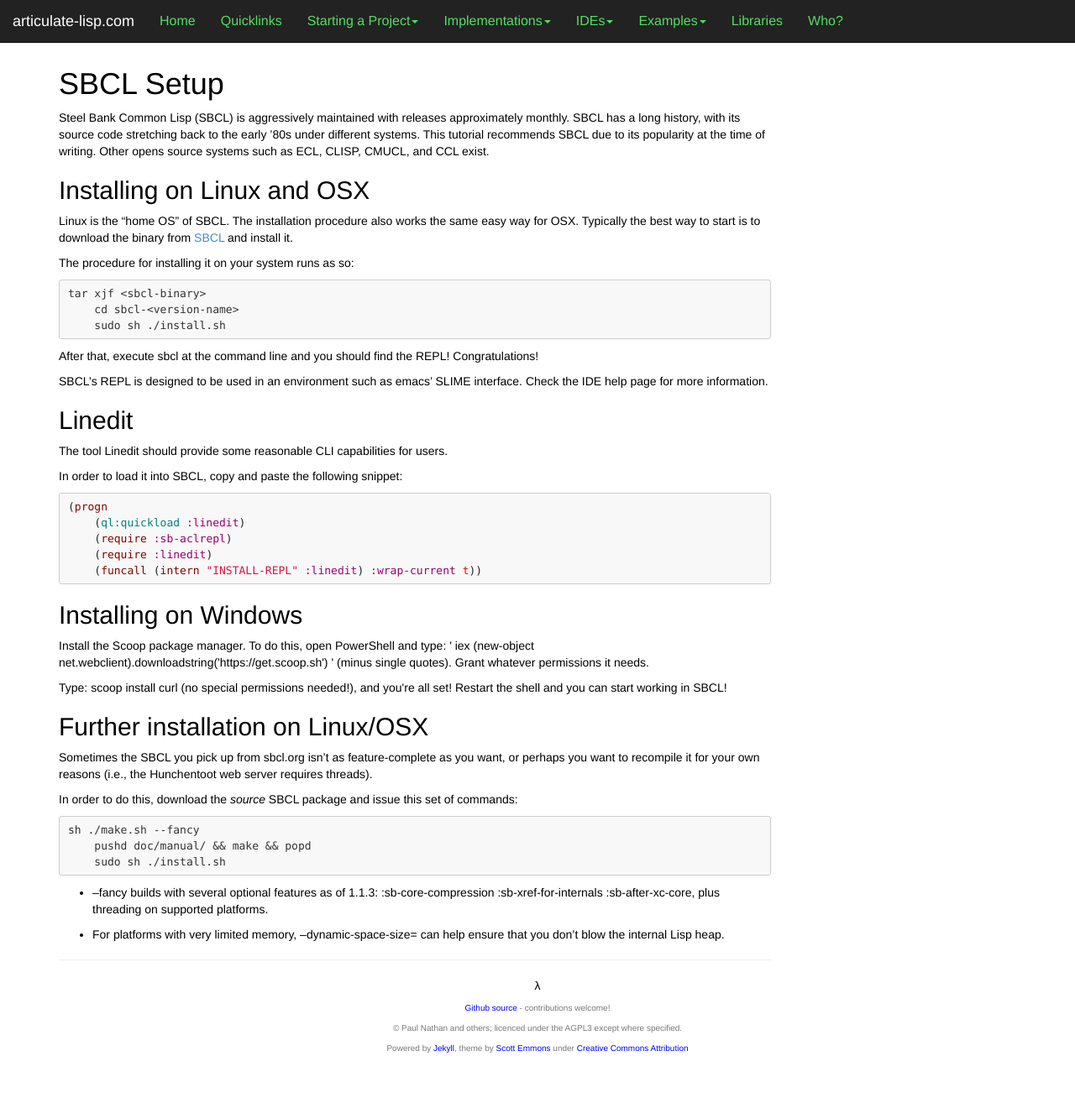
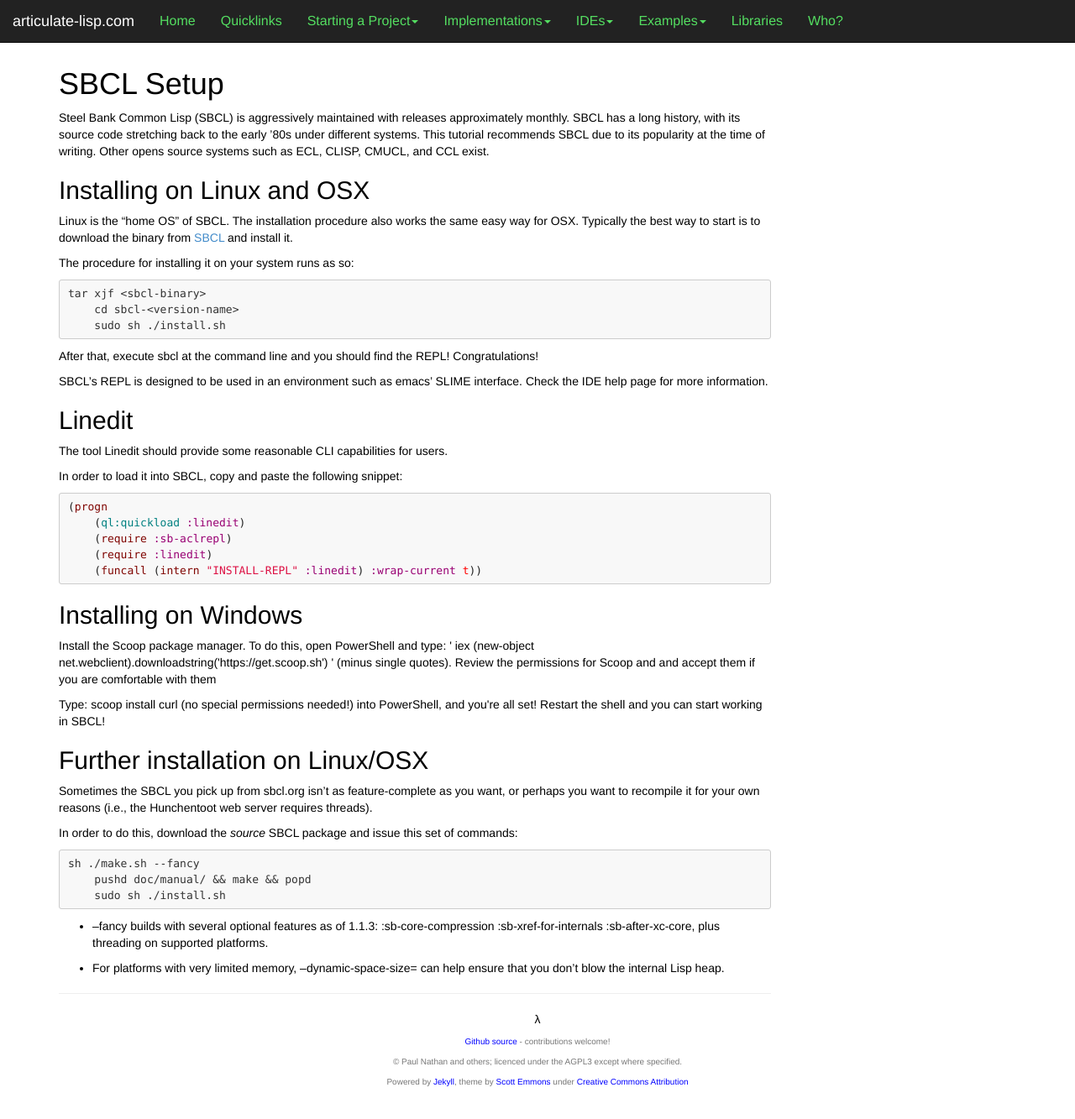
Before and after one commit to articulate-common-lisp/articulate-common-lisp.github.io, a Jekyll site: the page built from implementations/sbcl-setup.html, in a window 1280 px wide and 1366 px high. Shown: the top 1333 px of the window at 84% size. Built offline with Jekyll 4.4.1, drawn with Linux system fonts in a browser that asks for light colours; Markdown is read by kramdown in place of the engine named in the settings.

Commit message:
Update sbcl-setup.html

```diff
--- a/implementations/sbcl-setup.html
+++ b/implementations/sbcl-setup.html
@@ -35,8 +35,8 @@
     (funcall (intern &quot;INSTALL-REPL&quot; :linedit) :wrap-current t))</code></pre>
 <h2 id="installing-on-windows">Installing on Windows</h2>
 <p> Install the Scoop package manager. To do this, open PowerShell and type: ' iex (new-object net.webclient).downloadstring('https://get.scoop.sh') ' (minus single quotes).
-Grant whatever permissions it needs. </p>
-<p> Type: scoop install curl (no special permissions needed!), and you're all set! Restart the shell and you can start working in SBCL! </p>
+Review the permissions for Scoop and and accept them if you are comfortable with them </p>
+<p> Type: scoop install curl (no special permissions needed!) into PowerShell, and you're all set! Restart the shell and you can start working in SBCL! </p>
 
 <h2 id="further-installation-on-linuxosx">Further installation on Linux/OSX</h2>
 <p>Sometimes the SBCL you pick up from sbcl.org isn&#8217;t as feature-complete as you want, or perhaps you want to recompile it for your own reasons (i.e., the Hunchentoot web server requires threads).</p>
```
